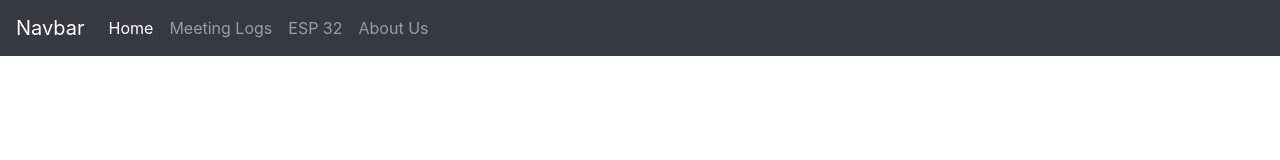
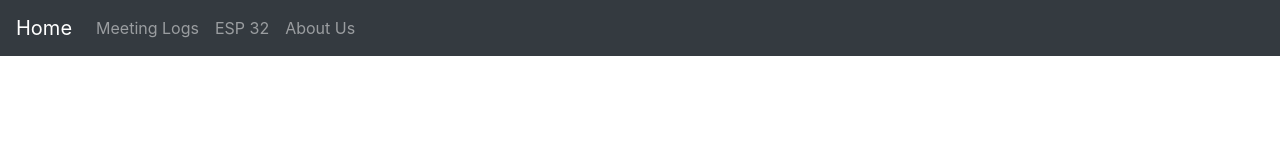
Before and after one commit to theboyzzzz/theboyzzzz.github.io, a plain HTML site: page base.html in a window 1280 px wide. Drawn offline with nearby package versions, Linux system fonts and the light colour scheme.

Commit message:
change navbar text to home

```diff
--- a/base.html
+++ b/base.html
@@ -13,16 +13,13 @@
   <title>The Boyzzzz</title>
 
   <nav class="navbar navbar-expand-lg navbar-dark bg-dark">
-    <a class="navbar-brand" href="index.html">Navbar</a>
+    <a class="navbar-brand" href="index.html">Home</a>
     <button class="navbar-toggler" type="button" data-toggle="collapse" data-target="#navbarNav"
       aria-controls="navbarNav" aria-expanded="false" aria-label="Toggle navigation">
       <span class="navbar-toggler-icon"></span>
     </button>
     <div class="collapse navbar-collapse" id="navbarNav">
       <ul class="navbar-nav">
-        <li class="nav-item active">
-          <a class="nav-link" href="index.html">Home<span class="sr-only">(current)</span></a>
-        </li>
         <li class="nav-item">
           <a class="nav-link" href="meeting_logs.html">Meeting Logs</a>
         </li>
```
